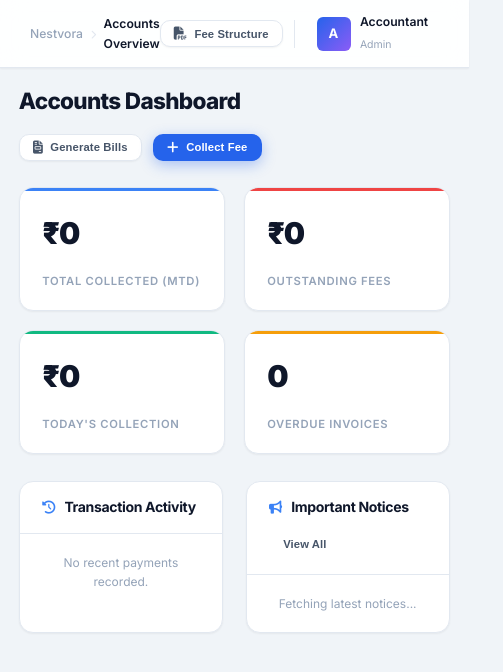
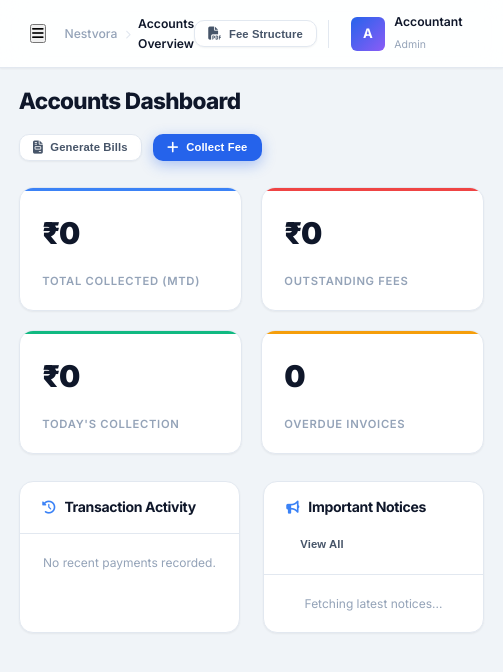
Before and after one commit to ramandeep727/school-erp, a plain HTML site: page accountant.html in a window 390 px wide. Shown: the whole page, 503 px wide, since content can reach past the window. Drawn offline with Linux system fonts and the light colour scheme; no server answers.

Commit message:
Add files via upload

```diff
--- a/accountant.html
+++ b/accountant.html
@@ -11,8 +11,10 @@
 .fee-status-paid { background: var(--success-light); color: var(--success-dark); }
 .fee-status-partial { background: var(--warning-light); color: var(--warning-dark); }
 </style>
+<link rel="stylesheet" href="./css/responsive.css">
 </head>
 <body>
+<div class="sidebar-overlay" id="sidebarOverlay"></div>
 <div class="dashboard-layout">
 
 <!-- SIDEBAR -->
@@ -45,6 +47,9 @@
 <main class="main-content">
   <header class="top-header">
     <div class="header-left">
+      <button class="hamburger-btn" id="hamburgerBtn" aria-label="Toggle menu">
+        <i class="fa-solid fa-bars"></i>
+      </button>
       <div class="breadcrumb">
         <span class="breadcrumb-root">Nestvora</span>
         <span class="breadcrumb-sep"><i class="fa-solid fa-chevron-right" style="font-size:.6rem"></i></span>
```
